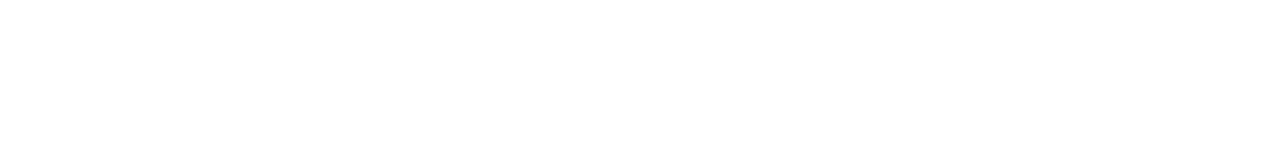
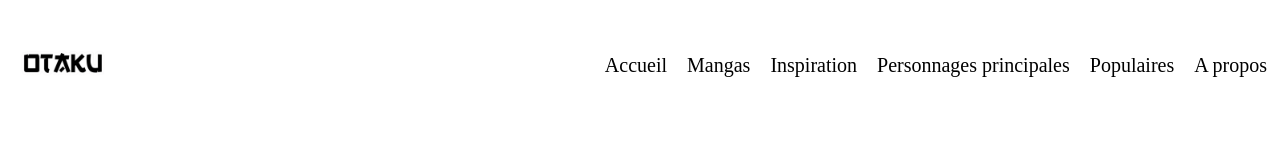
Before and after one commit to Hassan545625/otaku, a plain HTML site: page index.html in a window 1280 px wide. Drawn offline with Linux system fonts and the light colour scheme.

Commit message:
configuration css

```diff
--- a/index.html
+++ b/index.html
@@ -4,9 +4,24 @@
     <meta charset="UTF-8">
     <meta name="viewport" content="width=device-width, initial-scale=1.0">
     <title>OTAKUS</title>
+    <link rel="stylesheet" href="style.css">
 </head>
 <body>
-    <header></header>
+    <header>
+        <div class="headercontaineur">
+            <a href="#"><img class="imagelogo" src="image/otakunoir-removebg-preview.png" alt="logo" height="100px" width="100px"></a>
+            <nav>
+                <ul class="navlink">
+                    <li><a href="Accueil">Accueil</a></li>
+                    <li><a href="Mangas">Mangas</a></li>
+                    <li><a href="Inspiration">Inspiration</a></li>
+                    <li><a href="Personnages principales">Personnages principales</a></li>
+                    <li><a href="Populaires">Populaires</a></li>
+                    <li><a href="A propos">A propos</a></li>
+                </ul>
+            </nav>
+        </div>
+    </header>
     <main></main>
     <footer></footer>
 </body>
--- a/style.css
+++ b/style.css
@@ -0,0 +1,25 @@
+.headercontaineur {
+    display: flex;
+    justify-content: space-between;
+    align-items: center;
+    gap: 10px;
+
+}
+
+
+.navlink {
+    display: flex;
+    gap: 10px;
+}
+
+a {
+    text-decoration: none;
+    color: black;
+    padding: 5px;
+}
+
+li {
+    list-style: none;
+    font-size: 20px;
+
+}
```
Also changed, not shown: image/otakunoir-removebg-preview.png (added), image/otakurouge.jpg (added).
